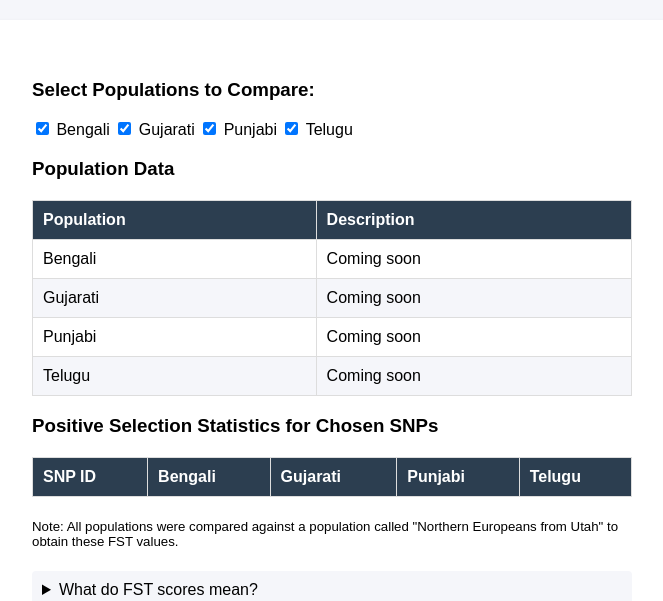
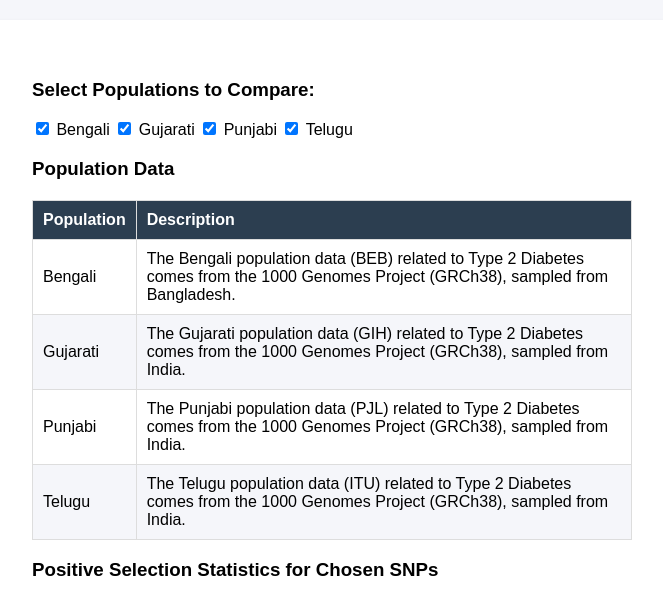
Before and after one commit to japh140/Bioinformatics_Group_Project, a Flask app: template app/templates/homepage/population_comparison.html in a window 1280 px wide. Shown: the part 125-726 px from the top of the page, without its empty margins (308-971 px from the left). Run offline with Flask 3, Linux system fonts and the light colour scheme; the template is opened without the code that fills it, so the values that code supplies are empty.

Commit message:
population description

```diff
--- a/app/templates/homepage/population_comparison.html
+++ b/app/templates/homepage/population_comparison.html
@@ -122,10 +122,10 @@
     <script>
         // Data for population descriptions (static values for now)
         const populationDescriptions = {
-            "Bengali": "Coming soon",
-            "Gujarati": "Coming soon",
-            "Punjabi": "Coming soon",
-            "Telugu": "Coming soon"
+            "Bengali": "The Bengali population data (BEB) related to Type 2 Diabetes comes from the 1000 Genomes Project (GRCh38), sampled from Bangladesh.",
+            "Gujarati": "The Gujarati population data (GIH) related to Type 2 Diabetes comes from the 1000 Genomes Project (GRCh38), sampled from India.",
+            "Punjabi": "The Punjabi population data (PJL) related to Type 2 Diabetes comes from the 1000 Genomes Project (GRCh38), sampled from India.",
+            "Telugu": "The Telugu population data (ITU) related to Type 2 Diabetes comes from the 1000 Genomes Project (GRCh38), sampled from India."
         };
 
         // Function to update the population data table dynamically
```
